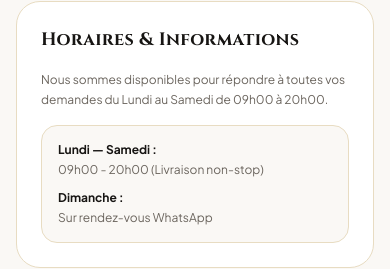
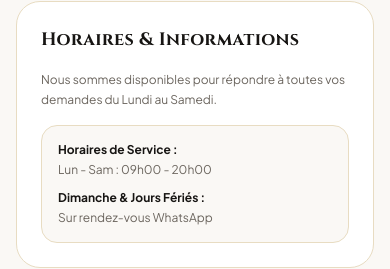
Before and after one commit to Weshmorayy/mgperfume-website, a Next.js app: page /contact in a window 390 px wide. Shown: the part 678-947 px from the top of the page. Built offline with nearby package versions, Linux system fonts and the light colour scheme; no server answers; the database is empty.

Commit message:
fix: resolve admin page JSX closing tags for clean build, connect contact page to StoreContext contact state, and auto-format phone numbers in settings save

```diff
--- a/src/app/admin/page.tsx
+++ b/src/app/admin/page.tsx
@@ -2998,7 +2998,8 @@ CREATE POLICY "Full access backups" ON public.site_backups FOR ALL USING (true);
                     })}
                   </div>
                 </div>
-              )}
+              </div>
+            )}
 
               {/* ------------------------------------------------------------- */}
               {/* SUBTAB 3: BIBLIOTHÈQUE & GESTIONNAIRE DE BADGES MARKETING */}
@@ -3172,7 +3173,8 @@ CREATE POLICY "Full access backups" ON public.site_backups FOR ALL USING (true);
                     })}
                   </div>
                 </div>
-              )}
+              </div>
+            )}
 
             </div>
           )}
@@ -3830,7 +3832,12 @@ CREATE POLICY "Full access backups" ON public.site_backups FOR ALL USING (true);
               <div className="pt-4 border-t border-[#E8DCC2] flex justify-end">
                 <button
                   onClick={async () => {
-                    await updateSettings(localContact, localSocial);
+                    const updatedContact = {
+                      ...localContact,
+                      phoneFormatted: localContact.phoneFormatted || localContact.phone,
+                      whatsappNumber: localContact.whatsappNumber || localContact.phone
+                    };
+                    await updateSettings(updatedContact, localSocial);
                     setHasUnsavedChanges(false);
                     showFeedback('Coordonnées et réseaux sociaux enregistrés avec succès');
                   }}
--- a/src/app/contact/page.tsx
+++ b/src/app/contact/page.tsx
@@ -6,9 +6,11 @@ import { Footer } from '@/components/layout/Footer';
 import { CartDrawer } from '@/components/sections/CartDrawer';
 import { Phone, Mail, MapPin, Send, MessageCircle } from 'lucide-react';
 import { siteConfig } from '@/config/site';
+import { useStore } from '@/context/StoreContext';
 import { CartItem } from '@/types';
 
 export default function ContactPage() {
+  const { contact } = useStore();
   const [cartItems, setCartItems] = useState<CartItem[]>([]);
   const [isCartOpen, setIsCartOpen] = useState(false);
 
@@ -20,6 +22,11 @@ export default function ContactPage() {
   }, []);
 
   const totalCount = cartItems.reduce((acc, item) => acc + item.quantity, 0);
+  const activePhone = contact?.phone || siteConfig.contact.phone;
+  const activePhoneFormatted = contact?.phoneFormatted || contact?.phone || siteConfig.contact.phoneFormatted;
+  const activeEmail = contact?.email || siteConfig.contact.email;
+  const activeAddress = contact?.address || siteConfig.contact.address;
+  const activeWhatsapp = contact?.whatsappNumber || contact?.phone || siteConfig.contact.whatsappNumber;
 
   return (
     <div className="min-h-screen flex flex-col bg-[#FAF8F5] text-[#171513]">
@@ -49,8 +56,8 @@ export default function ContactPage() {
                 <Phone className="w-5 h-5 text-[#C59B3F] flex-shrink-0 mt-0.5" />
                 <div>
                   <p className="font-bold text-[#171513]">Téléphone & WhatsApp</p>
-                  <a href={`tel:${siteConfig.contact.phone}`} className="hover:text-[#967120]">
-                    {siteConfig.contact.phoneFormatted}
+                  <a href={`tel:${activePhone}`} className="hover:text-[#967120]">
+                    {activePhoneFormatted}
                   </a>
                 </div>
               </div>
@@ -59,7 +66,7 @@ export default function ContactPage() {
                 <Mail className="w-5 h-5 text-[#C59B3F] flex-shrink-0 mt-0.5" />
                 <div>
                   <p className="font-bold text-[#171513]">Email</p>
-                  <p>{siteConfig.contact.email}</p>
+                  <p>{activeEmail}</p>
                 </div>
               </div>
 
@@ -67,14 +74,14 @@ export default function ContactPage() {
                 <MapPin className="w-5 h-5 text-[#C59B3F] flex-shrink-0 mt-0.5" />
                 <div>
                   <p className="font-bold text-[#171513]">Localisation</p>
-                  <p>{siteConfig.contact.address}</p>
+                  <p>{activeAddress}</p>
                 </div>
               </div>
             </div>
 
             <div className="pt-4 border-t border-[#E8DCC2]">
               <a
-                href={`https://wa.me/${siteConfig.contact.whatsappNumber}?text=${encodeURIComponent("Bonjour MG Perfume, je vous contacte depuis votre site internet.")}`}
+                href={`https://wa.me/${activeWhatsapp.replace(/[^0-9]/g, '')}?text=${encodeURIComponent("Bonjour MG Perfume, je vous contacte depuis votre site internet.")}`}
                 target="_blank"
                 rel="noopener noreferrer"
                 className="w-full py-3 rounded-full bg-[#25D366] text-white font-bold text-xs tracking-wider uppercase flex items-center justify-center gap-2 hover:bg-[#1ebd59] transition-colors"
@@ -90,12 +97,12 @@ export default function ContactPage() {
               Horaires & Informations
             </h2>
             <p className="text-xs text-[#6B655E] leading-relaxed">
-              Nous sommes disponibles pour répondre à toutes vos demandes du Lundi au Samedi de 09h00 à 20h00.
+              Nous sommes disponibles pour répondre à toutes vos demandes du Lundi au Samedi.
             </p>
             <div className="p-4 rounded-2xl bg-[#FAF8F5] border border-[#E8DCC2] text-xs space-y-1">
-              <p className="font-bold text-[#171513]">Lundi — Samedi :</p>
-              <p className="text-[#6B655E]">09h00 - 20h00 (Livraison non-stop)</p>
-              <p className="font-bold text-[#171513] pt-2">Dimanche :</p>
+              <p className="font-bold text-[#171513]">Horaires de Service :</p>
+              <p className="text-[#6B655E]">{contact?.hours || siteConfig.contact.hours}</p>
+              <p className="font-bold text-[#171513] pt-2">Dimanche & Jours Fériés :</p>
               <p className="text-[#6B655E]">Sur rendez-vous WhatsApp</p>
             </div>
           </div>
```
